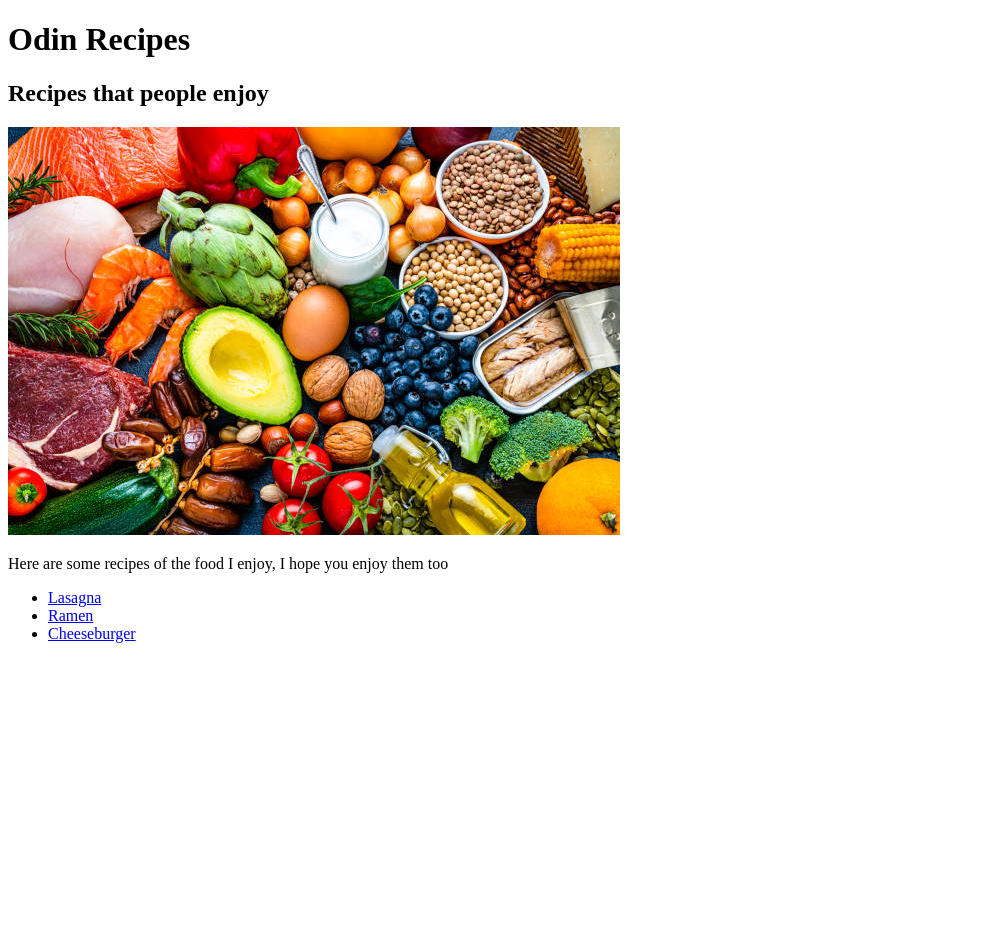
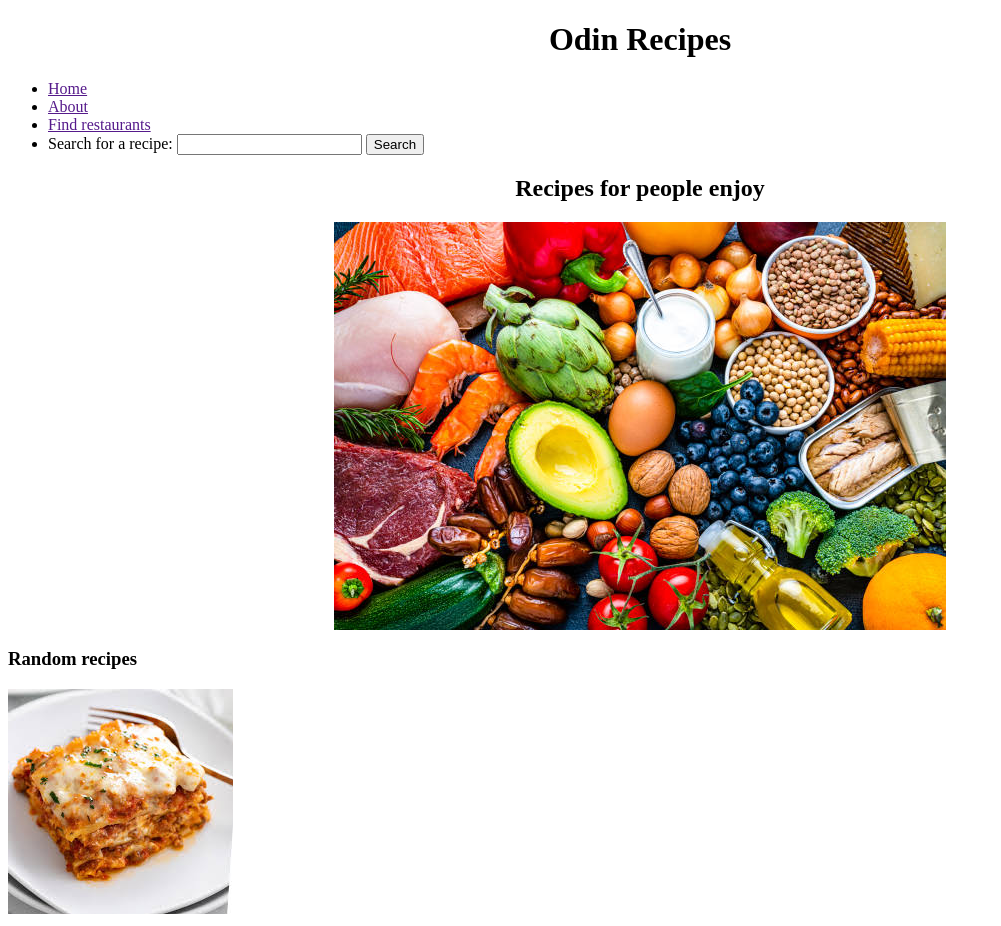
Before and after one commit to seannguyennn04/odin-recipes, a plain HTML site: page index.html in a window 1280 px wide. Shown: the whole page, without its empty margins (0-1001 px from the left). Before the commit the page ends 800 px from the top, so only its background shows below. Drawn offline with Linux system fonts and the light colour scheme.

Commit message:
creating a new navigation bar and new search bar

```diff
--- a/index.html
+++ b/index.html
@@ -4,28 +4,57 @@
     <head>
         <meta charset="UTF-8">
          <title>Recipes</title>
+         <link rel = "stylesheet" href = "style.css">
 
     </head>
     <body>
-        <h1>
+        <div class = "top-bar">
+            <div class = "title-page">
+                <h1 id = "title">
                 Odin Recipes
                 </h1>
-        <h2>Recipes that people enjoy</h2>
-        <img src = "images/istockphoto-1457433817-612x612.jpg" alt = "Food">
-        <p>Here are some recipes of the food I enjoy, I hope you enjoy them too</p>
+
+            </div>
+        </div>
+
+        <nav class = "nav-bar">
             <ul>
+                <!--our other types of lists-->
                 <li>
-                <a href = "recipes/lasagna.html">Lasagna</a>
-                <!-- <img src = "images/images.jpeg" alt = "Lasagna"></li> -->
+                    <a href = "">Home</a>
+                </li>
                 <li>
-                <a href = "recipes/ramen.html">Ramen</a>
-                <!--insert image here-->
+                    <a href = "">About</a>
+                </li>
+                <li>
+                    <a href = "">Find restaurants</a>
                 </li>
 
+                <!--our search bar class-->
                 <li>
-                <a href = "recipes/burger.html">Cheeseburger</a>
-                <!--insert image here-->
+                <div class = "search-bar">
+                    <label for =  "search">Search for a recipe:</label>
+                    <input type = "search" id = "search">
+                    <button id = "search-button">Search</button>
+                </div>
+                </li>
             </ul>
+        </nav>
+
+
+
+        <h2 id = "recipes">Recipes for people enjoy</h2>
+        <img src = "images/istockphoto-1457433817-612x612.jpg" alt = "Food" id = "food-image">
+
+        <h3>
+            Random recipes
+        </h3>
+
+        <div class = "food-items-section">
+            <div class = "food-items">
+                <a href = "recipes/lasagna.html"><img src ="images/lasagna.jpeg" alt = "Lasagna" id = "lasagna-image"></a>
+            </div>
+        </div>
     </body>
     <!--this is a test-->
 
--- /dev/null
+++ b/style.css
@@ -0,0 +1,24 @@
+
+#title{
+    text-align: center;
+}
+
+#recipes{
+    text-align: center;
+
+}
+
+
+#food-image{
+    display: block;
+    margin: auto;
+}
+
+p{
+    text-align: center;
+}
+
+.box{
+    width: 100%;
+    text-align: center;
+}
```
Also changed, not shown: recipes/burger.html (+4 -4 lines), recipes/lasagna.html (+1 -1 lines), recipes/ramen.html (+1 -1 lines), recipes/styles/burger.css (added, +8 -0 lines), images/lasagna.jpeg (renamed from images/images.jpeg). Lines whose indentation alone changed are shown as unchanged.
